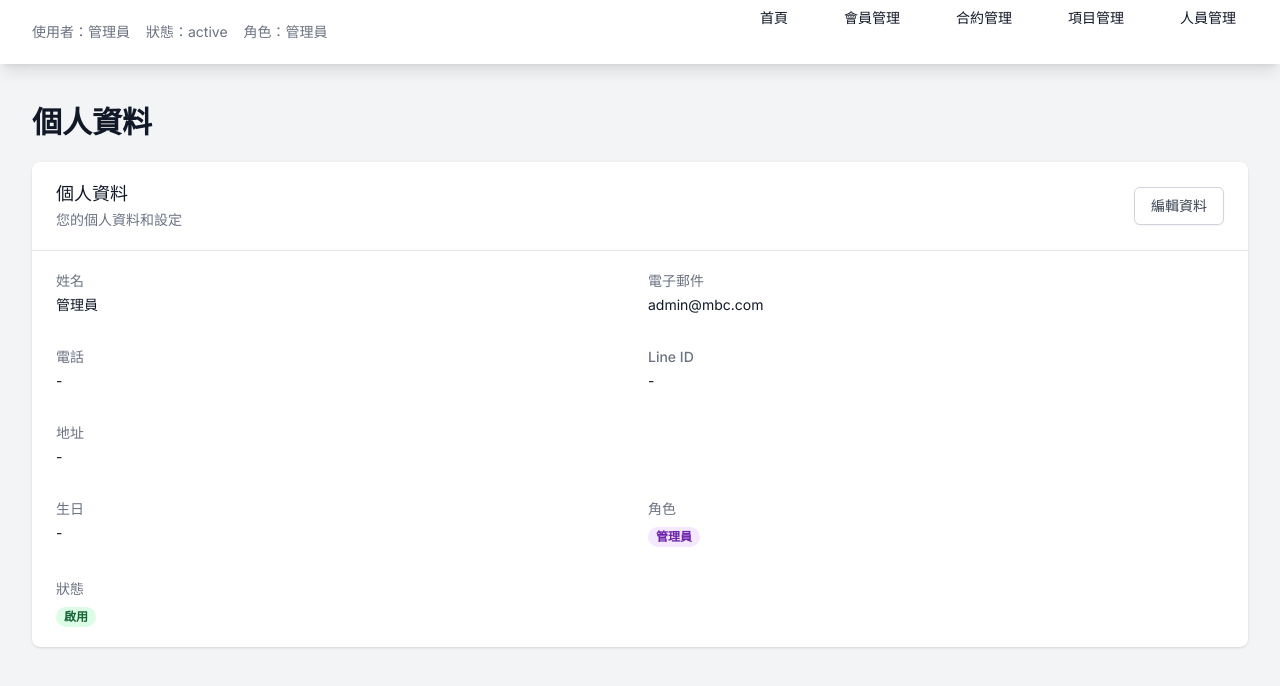
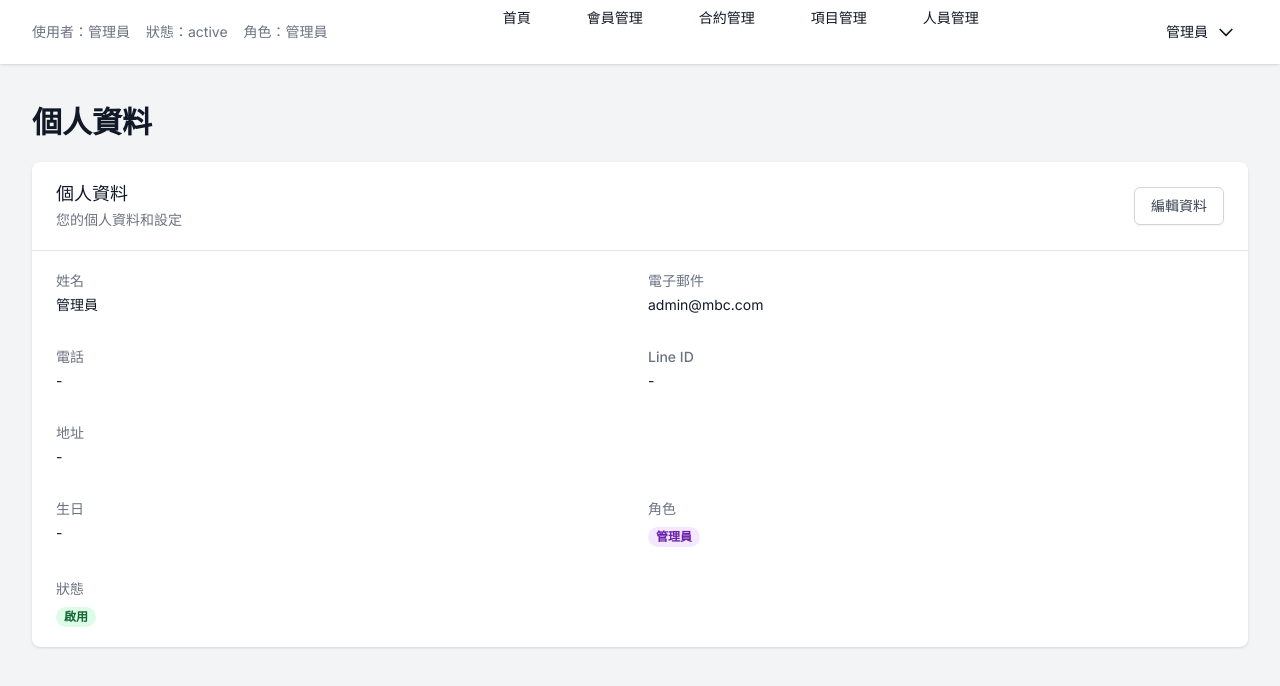
Before and after one commit to yyami731117tw/sum-crm, a Next.js app: page /profile in a window 1280 px wide. Shown: the top 686 px of the page. Built offline with nearby package versions, Linux system fonts and the light colour scheme.

Commit message:
fix: 修正導航選單版位和頁面內容區域樣式

```diff
--- a/pages/admin/members.tsx
+++ b/pages/admin/members.tsx
@@ -540,7 +540,7 @@ const MembersPage = (): ReactElement => {
       <Head>
         <title>會員管理 - MBC天使俱樂部</title>
       </Head>
-      <div className="min-h-screen bg-gray-100">
+      <div className="min-h-screen bg-gray-100 pt-16">
         <DashboardNav />
 
         <div className="py-10">
--- a/pages/admin/users.tsx
+++ b/pages/admin/users.tsx
@@ -312,7 +312,7 @@ const AdminUsersPage: NextPage = () => {
       <Head>
         <title>人員管理 - MBC天使俱樂部</title>
       </Head>
-      <div className="min-h-screen bg-gray-100">
+      <div className="min-h-screen bg-gray-100 pt-16">
         <DashboardNav />
 
         <div className="py-10">
--- a/pages/contracts.tsx
+++ b/pages/contracts.tsx
@@ -32,10 +32,9 @@ const Contracts: NextPage = () => {
       <Head>
         <title>合約管理 - MBC管理系統</title>
       </Head>
-      <div className="min-h-screen bg-gray-100">
+      <div className="min-h-screen bg-gray-100 pt-16">
         <DashboardNav />
 
-        {/* 主要內容區 */}
         <div className="py-10">
           <header>
             <div className="max-w-7xl mx-auto px-4 sm:px-6 lg:px-8">
--- a/pages/index.tsx
+++ b/pages/index.tsx
@@ -68,7 +68,7 @@ const Home: NextPage = () => {
       <Head>
         <title>首頁 - MBC管理系統</title>
       </Head>
-      <div className="min-h-screen bg-gray-100">
+      <div className="min-h-screen bg-gray-100 pt-16">
         <DashboardNav />
 
         {/* 主要內容區 */}
--- a/pages/profile.tsx
+++ b/pages/profile.tsx
@@ -83,10 +83,9 @@ const Profile: NextPage = () => {
       <Head>
         <title>個人資料 - MBC管理系統</title>
       </Head>
-      <div className="min-h-screen bg-gray-100">
+      <div className="min-h-screen bg-gray-100 pt-16">
         <DashboardNav />
 
-        {/* 主要內容區 */}
         <div className="py-10">
           <header>
             <div className="max-w-7xl mx-auto px-4 sm:px-6 lg:px-8">
--- a/pages/projects.tsx
+++ b/pages/projects.tsx
@@ -32,10 +32,9 @@ const Projects: NextPage = () => {
       <Head>
         <title>項目管理 - MBC管理系統</title>
       </Head>
-      <div className="min-h-screen bg-gray-100">
+      <div className="min-h-screen bg-gray-100 pt-16">
         <DashboardNav />
 
-        {/* 主要內容區 */}
         <div className="py-10">
           <header>
             <div className="max-w-7xl mx-auto px-4 sm:px-6 lg:px-8">
--- a/pages/settings.tsx
+++ b/pages/settings.tsx
@@ -44,7 +44,7 @@ const Settings: NextPage = () => {
       <Head>
         <title>系統設定 - MBC管理系統</title>
       </Head>
-      <div className="min-h-screen bg-gray-100">
+      <div className="min-h-screen bg-gray-100 pt-16">
         <DashboardNav />
 
         <div className="py-10">
--- a/src/components/dashboard/DashboardNav.tsx
+++ b/src/components/dashboard/DashboardNav.tsx
@@ -16,7 +16,7 @@ export function DashboardNav() {
 
   if (loading) {
     return (
-      <nav className="bg-white shadow">
+      <nav className="bg-white shadow fixed top-0 left-0 right-0 z-50">
         <div className="max-w-7xl mx-auto px-4 sm:px-6 lg:px-8">
           <div className="flex justify-between h-16">
             <div className="flex">
@@ -33,7 +33,7 @@ export function DashboardNav() {
   }
 
   return (
-    <nav className="bg-white shadow-lg">
+    <nav className="bg-white shadow fixed top-0 left-0 right-0 z-50">
       <div className="max-w-7xl mx-auto px-4 sm:px-6 lg:px-8">
         <div className="flex justify-between h-16">
           <div className="flex items-center">
@@ -64,6 +64,37 @@ export function DashboardNav() {
               </Link>
             )}
           </div>
+          <div className="flex items-center">
+            <div className="relative">
+              <button
+                onClick={() => setIsDropdownOpen(!isDropdownOpen)}
+                className="flex items-center space-x-2 text-gray-900 hover:text-gray-500 px-3 py-2 rounded-md text-sm font-medium"
+              >
+                <span>{user?.name}</span>
+                <svg className="h-5 w-5" fill="none" stroke="currentColor" viewBox="0 0 24 24">
+                  <path strokeLinecap="round" strokeLinejoin="round" strokeWidth="2" d="M19 9l-7 7-7-7" />
+                </svg>
+              </button>
+              {isDropdownOpen && (
+                <div className="absolute right-0 mt-2 w-48 rounded-md shadow-lg bg-white ring-1 ring-black ring-opacity-5">
+                  <div className="py-1">
+                    <Link href="/profile" className="block px-4 py-2 text-sm text-gray-700 hover:bg-gray-100">
+                      個人資料
+                    </Link>
+                    <Link href="/settings" className="block px-4 py-2 text-sm text-gray-700 hover:bg-gray-100">
+                      設定
+                    </Link>
+                    <button
+                      onClick={handleSignOut}
+                      className="block w-full text-left px-4 py-2 text-sm text-gray-700 hover:bg-gray-100"
+                    >
+                      登出
+                    </button>
+                  </div>
+                </div>
+              )}
+            </div>
+          </div>
         </div>
       </div>
     </nav>
```
